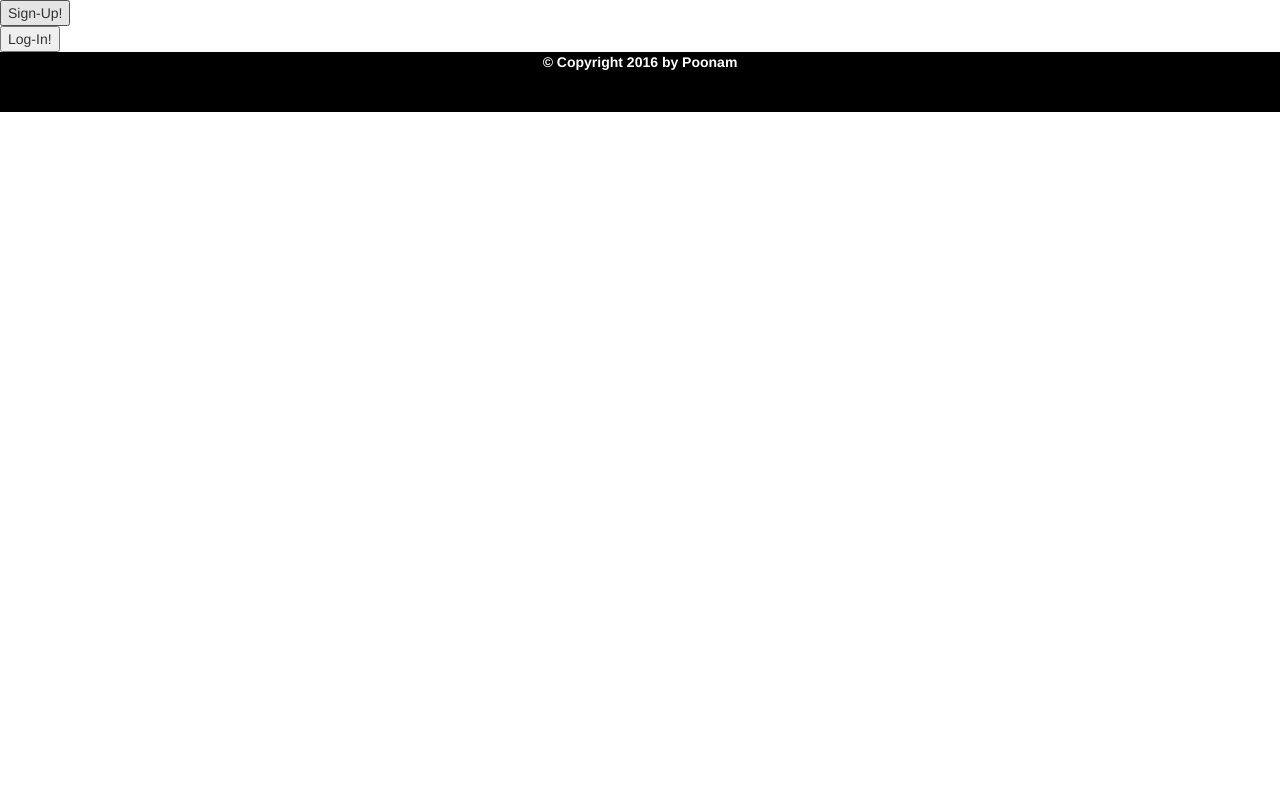
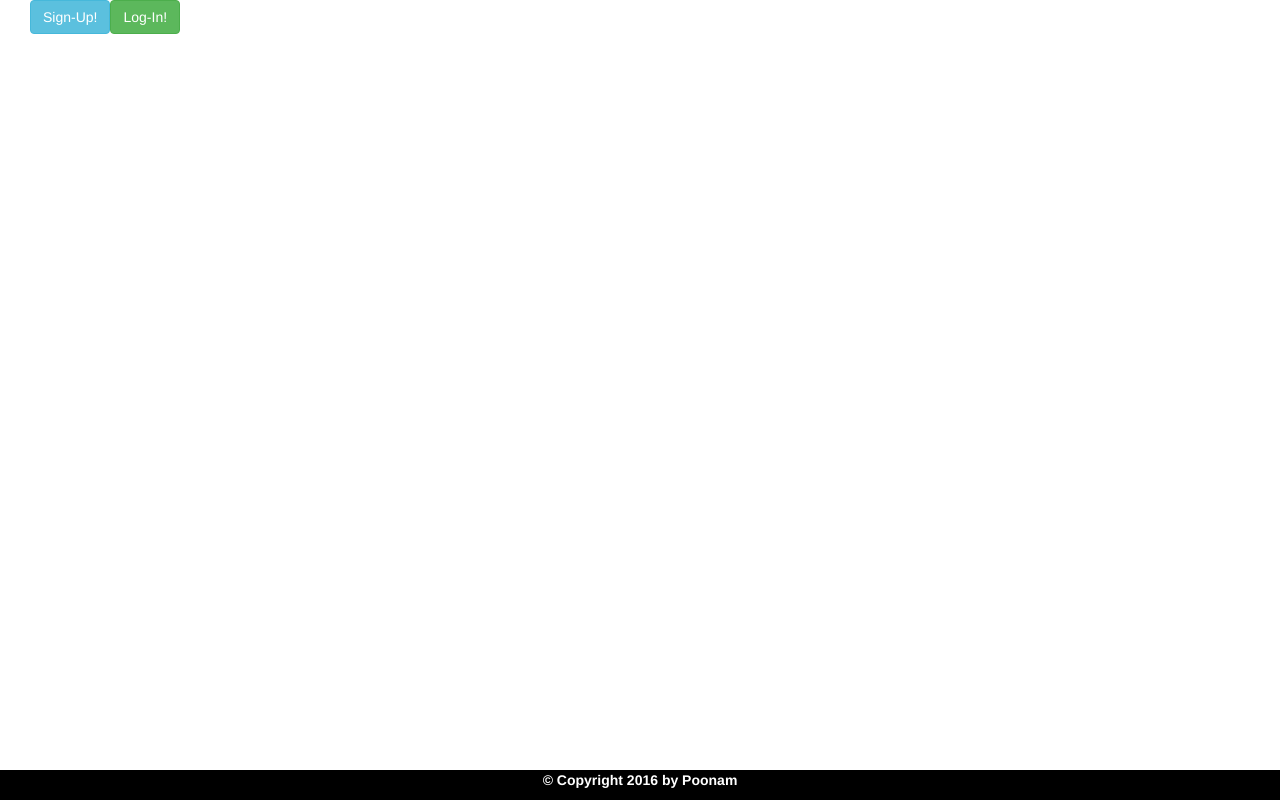
Before and after one commit to poonamgp14/FSND-Multi-User-Blog, a Python web app: template templates/home.html in a window 1280 px wide. Run offline with Jinja, Linux system fonts and the light colour scheme; the template is opened without the code that fills it, so the values that code supplies are empty; some libraries are stand-ins or nearby versions.

Commit message:
Before trying base.html

```diff
--- a/stylesheets/style.css
+++ b/stylesheets/style.css
@@ -24,13 +24,14 @@ body,html{
   }
 
 #footer {
-   /*position:absolute;*/
+   position:fixed;
    bottom:0;
    width:100%;
-   height:60px;   /* Height of the footer */
+   height:30px;
    background:black;
    text-align: center;
    color: white;
+   margin-top:10px;
 }
 
 .header{
@@ -72,7 +73,7 @@ a, u {
   margin-left: 30px;
 }
 
-.like-unlike,.edit-del, .panel-footer{
+.like-unlike,.edit-del, .panel-footer, #container-login{
   display: flex;
 }
 
--- a/templates/blogPostComment.html
+++ b/templates/blogPostComment.html
@@ -3,7 +3,7 @@
 	{% if previousComments %}
 		{% for comment in previousComments %}
 		<div class="comment-container">
-			<span class="comment-user">{{comment.author}}</span>
+			<span class="comment-user"><strong>{{comment.author}}</strong></span>
 			<span class="right edit-del">
 				<button class={{'btn-sm' if comment.isEditable else 'btn disabled'}} onClick='editCommentClicked({{comment.id}})'>Edit
 					<span class="glyphicon glyphicon-edit"></span>
--- a/templates/home.html
+++ b/templates/home.html
@@ -1,23 +1,25 @@
 <!DOCTYPE html>
 <html>
 <head>
+    {% block head %}
     <title>{% block title %}{% endblock %} Poonam's Blog</title>
     <link rel="stylesheet" type="text/css" href="../stylesheets/style.css">
     <script src="https://ajax.googleapis.com/ajax/libs/jquery/3.1.1/jquery.min.js"></script>
     <link href="https://maxcdn.bootstrapcdn.com/bootstrap/3.3.7/css/bootstrap.min.css" rel="stylesheet" integrity="sha384-BVYiiSIFeK1dGmJRAkycuHAHRg32OmUcww7on3RYdg4Va+PmSTsz/K68vbdEjh4u" crossorigin="anonymous">
     <script src="https://maxcdn.bootstrapcdn.com/bootstrap/3.3.7/js/bootstrap.min.js" integrity="sha384-Tc5IQib027qvyjSMfHjOMaLkfuWVxZxUPnCJA7l2mCWNIpG9mGCD8wGNIcPD7Txa" crossorigin="anonymous"></script>
+    {% endblock %}
 </head>
 
 <body>
-    <div id="container-login">
+    <div id="container-login" >
     <form  action = "/signup">
             <div>
-                <button> Sign-Up! </button>
+                <button class="btn btn-info left-margin"> Sign-Up! </button>
             </div>
         </form>
         <form  action = "/login">
             <div>
-                <button> Log-In! </button>
+                <button class="btn btn-success right-margin"> Log-In! </button>
             </div>
         </form>
   </div>
```
Also changed, not shown: templates/welcome.html (+8 -2 lines).
